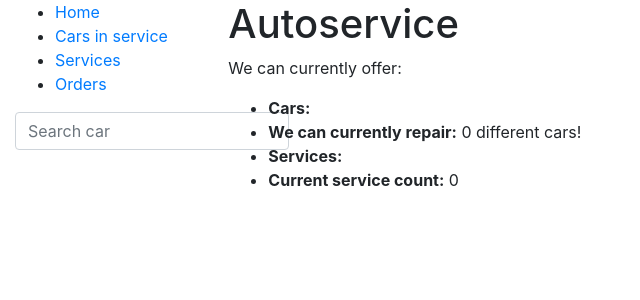
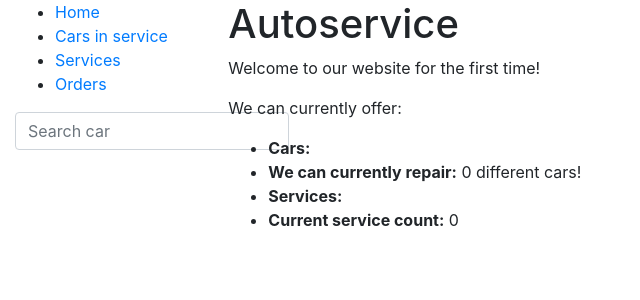
Before and after one commit to makutas/CA_autoservisas, a Django app: page / in a window 1280 px wide. Shown: the top 300 px of the page, without its empty margins (0-640 px from the left). Run offline with Django 3.2, Linux system fonts and the light colour scheme; data that the repository does not hold is empty; some libraries are stand-ins or nearby versions.

Commit message:
feat: add number of visits to site

```diff
--- a/autoservice/models.py
+++ b/autoservice/models.py
@@ -59,6 +59,7 @@ class ServicePrice(models.Model):
         verbose_name_plural = 'Service Prices'
 
 
+# Uzsakymas
 class OrderList(models.Model):
     order_list_id = models.AutoField(primary_key=True)
     order_date = models.DateTimeField(default=timezone.now)
@@ -73,9 +74,10 @@ class OrderList(models.Model):
         verbose_name_plural = 'Order Lists'
 
 
+# Uzsakymo eilute
 class Order(models.Model):
     order_id = models.AutoField(primary_key=True)
-    order_list_id = models.ForeignKey(OrderList, on_delete=models.SET_NULL, null=True)
+    order_list_id = models.ForeignKey(OrderList, on_delete=models.SET_NULL, null=True, related_name="orders")
     service = models.ForeignKey(Service, on_delete=models.SET_NULL, null=True)
     quantity = models.IntegerField()
     price = models.FloatField()
--- a/autoservice/templates/index.html
+++ b/autoservice/templates/index.html
@@ -2,6 +2,13 @@
 
 {% block content %}
 <h1>Autoservice</h1>
+
+{% if num_visits == 1 %}
+<p>Welcome to our website for the first time!</p>
+{% else %}
+<p>Welcome back! You have been at this website {{ num_visits }} times so far!</p>
+{% endif %}
+
 <p>We can currently offer:</p>
 <ul>
 	<li><strong>Cars:</strong> {% for model in car_models %} {{model.brand}} {% endfor %}</li>
--- a/autoservice/views.py
+++ b/autoservice/views.py
@@ -10,12 +10,14 @@ def index(request):
     car_model_count = CarModel.objects.count()
     services = Service.objects.all().values('service_name')
     services_count = Service.objects.count()
+    num_visits = request.session.get('num_visits', 1)
 
     context = {
         'car_models': car_models,
         'car_model_count': car_model_count,
         'services': services,
-        'services_count': services_count
+        'services_count': services_count,
+        'num_visits': num_visits,
     }
     return render(request, 'index.html', context)
 
```
